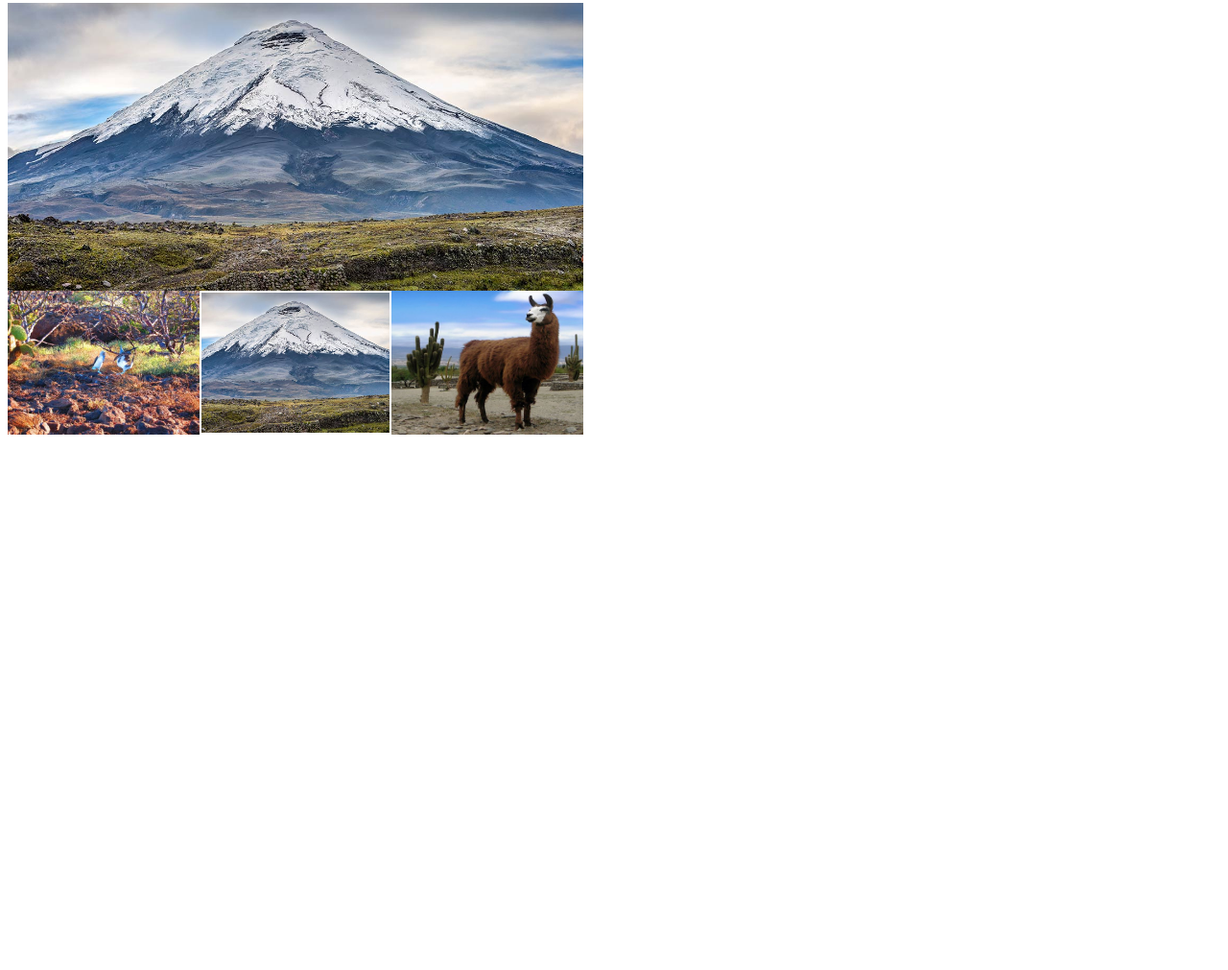
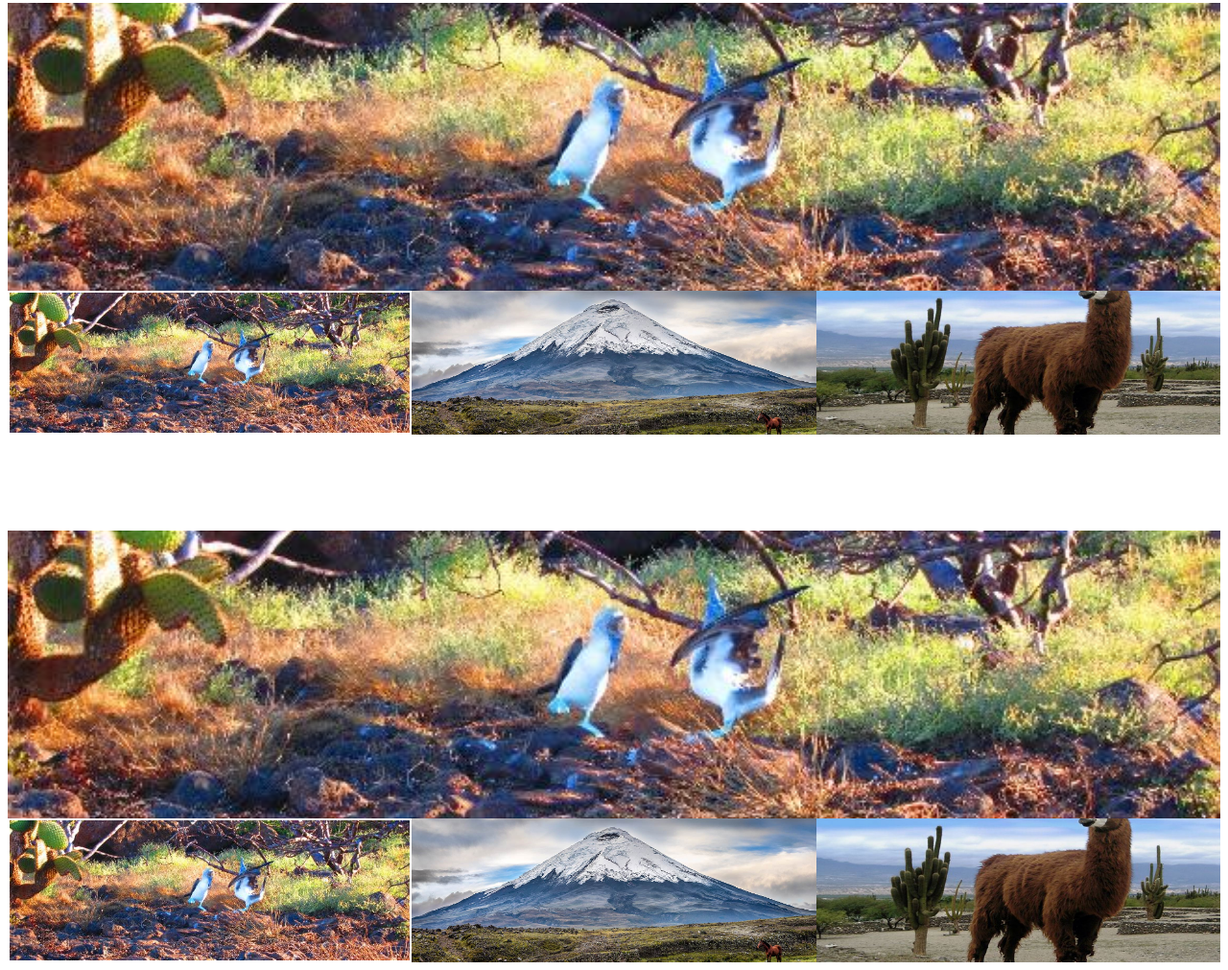
Before and after one commit to totonaq/gallery, a plain HTML site: page gallery.html in a window 1280 px wide. Shown: the part 855-1866 px from the top of the page at 96% size. Before the commit the page ends 1316 px from the top, so only its background shows below. Drawn offline with nearby package versions, Linux system fonts and the light colour scheme.

Commit message:
fixed multiple initializing

```diff
--- a/gallery.html
+++ b/gallery.html
@@ -10,7 +10,7 @@
 	.wrapper {
 		width: 100%;
 	}
-	.another-container {
+	.another-container, .other-container {
 		margin-top: 100px;
 	}
 	.container-gallery *:focus,
@@ -18,12 +18,13 @@
 		background: none;
 		outline: none;
 	}
-	.container-gallery, .another-container {
+	.container-gallery, .another-container, .other-container {
 		overflow-x: hidden;
 		position: relative;
 	}
 	.container-gallery div,
-	.another-container div {
+	.another-container div,
+	.other-container div {
 		background-position: center;
 		background-repeat: no-repeat;
 	}
@@ -144,6 +145,16 @@
 	</div>
 
 	</div>
+	<!----><div class="other-container">
+		<img src="images/6.jpg" alt="">
+		<img src="images/7.jpg" alt="">
+		<img src="images/8.jpg" alt="">
+		<img src="images/9.jpg" alt="">
+		<img src="images/10.jpg" alt="">
+		<img src="images/11.jpg" alt="">
+	</div>
+
+</div>
 
 	<!--<div class="wrap">
 		<button class="btn">button</button>
@@ -157,20 +168,23 @@
 
 		(function($) {
 
-			//create neccessary elements and classes
+			let container,
 
-			//const container = $('.container-gallery');
+				largeImg = [],
 
-			let container,
-				largeImg,
 				prevBtn,
+				allPrev = [],
 				nextBtn,
-				thumbnails,
-				allThumbs,
-				galItem,
+				allNext = [],
+
 				thumbWrap,
-				galItemLength,
-				currentNum;
+				currentThumbs,
+				allThumbs = [],
+
+				currentGalItems,
+				allGalItems = [],
+				galItemLength = [];
+
 
 			let prevContent = '<svg version="1.1" xmlns="http://www.w3.org/2000/svg" viewBox="0 0 129 129" xmlns:xlink="http://www.w3.org/1999/xlink" enable-background="new 0 0 129 129"><g><path d="m88.6,121.3c0.8,0.8 1.8,1.2 2.9,1.2s2.1-0.4 2.9-1.2c1.6-1.6 1.6-4.2 0-5.8l-51-51 51-51c1.6-1.6 1.6-4.2 0-5.8s-4.2-1.6-5.8,0l-54,53.9c-1.6,1.6-1.6,4.2 0,5.8l54,53.9z"/></g></svg>';
 			let nextContent = '<svg version="1.1" xmlns="http://www.w3.org/2000/svg" viewBox="0 0 129 129" xmlns:xlink="http://www.w3.org/1999/xlink" enable-background="new 0 0 129 129"><g><path d="m40.4,121.3c-0.8,0.8-1.8,1.2-2.9,1.2s-2.1-0.4-2.9-1.2c-1.6-1.6-1.6-4.2 0-5.8l51-51-51-51c-1.6-1.6-1.6-4.2 0-5.8 1.6-1.6 4.2-1.6 5.8,0l53.9,53.9c1.6,1.6 1.6,4.2 0,5.8l-53.9,53.9z"/></g></svg>';
@@ -178,8 +192,7 @@
 			//default settings
 
 			let defaults = {
-				defaultImg: 2,
-				width: 600,
+				//defaultImg: 2,
 				height: 600,
 				thumbHeight: 150,
 				items: 3,
@@ -187,25 +200,21 @@
 					prevButton: prevContent,
 					nextButton: nextContent
 				},
-				//fullscreen: false
-				//480: {
-					//items: 2
-				//},
+			};
 
-				/*992: {
-					items: 4
-				} */
-			};
-			let options = {};
-			let respOptions = {};
+			let options = {},
+				respOptions = {},
+
+				propArr = [],
+				respPropArr = [];
+
 
 			let methods = {
 				init: function() {
 
 					this.createElements();
-					this.setContainerWidth();
 					this.setRespProp();
-					this.setDefaultNumber();
+
 					this.setLargeImgDimensions();
 					this.setThumbnailsWrapWidth();
 					this.setThumbnailsDimensions();
@@ -213,6 +222,7 @@
 					this.justifyImgs();
 					this.prev();
 					this.next();
+
 					this.hzScroll();
 					this.setCustomControls();
 					this.responsive();
@@ -221,42 +231,65 @@
 				createElements: function() {
 					container.prepend('<div class="large-image"></div><div class="thumbnails"></div>');
 
-					largeImg = container.find($('.large-image'));
+					container.width('100%'); // move to styles
+
+
+					largeImg.push(container.find('.large-image'));
+
 
 					container.append('<div class="controls"><div class="prev-button"></div><div class="next-button"></div></div>');
 
-					prevBtn = container.find($('.prev-button'));
+					prevBtn = container.find('.prev-button');
 
-					nextBtn = container.find($('.next-button'));
+					prevBtn.addClass('inactive');
 
-					thumbnails = container.find($('.thumbnails'));
+					allPrev.push(prevBtn);
 
-					thumbnails.wrap('<div class="thmb-wrap"></div>')
+					nextBtn = container.find('.next-button');
 
-					thumbnails.append(container.find('img'));
+					allNext.push(nextBtn);
 
-					thumbnails.find('img').wrap('<div class="gallery-item"></div>');
 
-					allThumbs = $('.gallery-item');
+					currentThumbs = container.find('.thumbnails');
 
-					galItem = container.find($('.gallery-item'));
-					galItemLength = galItem.length;
+					currentThumbs.wrap('<div class="thmb-wrap"></div>')
 
-					galItem.each(function(elem) {
+					currentThumbs.append(container.find('img'));
+
+					currentThumbs.find('img').wrap('<div class="gallery-item"></div>');
+
+					allThumbs.push(currentThumbs);
+
+
+					currentGalItems = container.find('.gallery-item');
+
+					currentGalItems.eq(0).addClass('active');
+
+
+					allGalItems.push(currentGalItems);
+
+					galItemLength.push(currentGalItems.length);
+
+
+					currentGalItems.each(function(elem) {
 						$(this).css('background-image', 'url('+ $(this).find('img').attr('src') +')');
 						$(this).find('img').remove()
 					});
 
+
+					let currentImage = currentGalItems.eq(0).css('background-image');
+
+					container.find('.large-image').css('background-image', currentImage);
+
+
 					thumbWrap = $('.thmb-wrap');
-				},
 
-				setContainerWidth: function() {
-					container.width(options.width);
 				},
 
 				setRespProp: function() {
+					for (let i = 0; i < propArr.length; i++) {
 						let keys = [0];
-					$.each(options, function(key, value) {
+						$.each(propArr[i], function(key, value) {
 							let k = Number(key);
 							if (!isNaN(k)) {
 								keys.push(k);
@@ -267,46 +300,49 @@
 
 						(function resp(item) {
 							if (item <= last - 1) {
-							if (container.width() >= keys[item] && container.width() < keys[item + 1]) {
-							options = $.extend({}, respOptions, options[keys[item + 1]]);
+								if (largeImg[i].width() >= keys[item] && largeImg[i].width() < keys[item + 1]) {
+								options = $.extend({}, respPropArr[i], propArr[i][keys[item + 1]]);
 								} else {
 									resp(item + 1);
 								}
 							} else {
-							options = $.extend({}, respOptions);
+								options = $.extend({}, respPropArr[i]);
 							}
-					})(0)
+							//
+						})(0);
 
-				},
-
-				setDefaultNumber: function() {
-					largeImg.css('background-image', galItem.eq(options.defaultImg - 1).css('background-image'));
-					currentNum = options.defaultImg - 1;
-					galItem.eq(options.defaultImg - 1).addClass('active');
-					//console.log(currentNum)
+						propArr.splice(i, 1, options);
+					}
 
 				},
 
 				setLargeImgDimensions: function() {
-					largeImg.css({
+					for (let i = 0; i < propArr.length; i++) {
+						largeImg[i].css({
 							'width':'100%',
-						'height':options.height
+							'height':propArr[i].height
 						});
+					}
 				},
 
 				setThumbnailsWrapWidth: function() {
-					thumbnails.width(largeImg.width() / options.items * galItemLength);
+					for (let i = 0; i < propArr.length; i++) {
+						allThumbs[i].width(largeImg[i].width() / propArr[i].items * galItemLength[i]);
+					}
+
 				},
 
 				setThumbnailsDimensions: function() {
-					galItem.css({
-						'width':largeImg.width() / options.items,
-						'height':options.thumbHeight
+					for (let i = 0; i < propArr.length; i++) {
+						allGalItems[i].css({
+							'width':largeImg[i].width() / propArr[i].items,
+							'height':propArr[i].thumbHeight
 						});
+					}
 				},
 
 				changeLargeImg: function() {
-					allThumbs.click(function() {
+					$('.gallery-item').click(function() {
 
 						let clickedImg = $(this).css('background-image');
 
@@ -316,8 +352,20 @@
 
 						$(this).addClass("active");
 
-						//currentNum = galItem.index($(this));
-						methods.makeInactiveBtn();
+
+
+
+						let items = $(this).parent().children();
+
+						$(this).parent().parent().next().children().removeClass('inactive');
+
+						if (items.index($(this)) === 0) {
+							$(this).parent().parent().next().find('.prev-button').addClass('inactive');
+						}
+						if (items.index($(this)) === items.length - 1) {
+							$(this).parent().parent().next().find('.next-button').addClass('inactive');
+						}
+
 					});
 
 				},
@@ -328,11 +376,7 @@
 
 						let active = $(this).parent().prev().find('.active').prev();
 
-						console.log(active)
-
 						let allItems = $(this).parent().prev().find('.gallery-item');
-
-						//$(this).data('clicked', true);
 
 						let number = $(allItems).index(active);
 
@@ -342,24 +386,13 @@
 							active.addClass('active');
 							active.next().removeClass('active');
 
-							//methods.alignThumbs();
-
 						} else {
 							$(this).parent().prev().scrollLeft(0);
 						}
 
-						$(this).parent().children().removeClass('inactive');
-						if (number < 1) {
-							$(this).addClass('inactive');
-						}
-						//methods.makeInactiveBtn.call(this, number, allItems);
-						//console.log(active.position().left)
+						methods.setPositionOfItem.call(this, active, number, allItems);
 
-
-						if (active.position() != undefined && active.position().left < 0) {
-							$(this).parent().prev().scrollLeft(number * allItems.width() - $(this).parent().parent().width());
-						}
-
+						methods.makeInactiveBtn.call(this, number, allItems);
 
 					});
 
@@ -373,8 +406,6 @@
 
 						let allItems = $(this).parent().prev().find('.gallery-item');
 
-						//$(this).data('clicked', true);
-
 						let number = $(allItems).index(active);
 
 						if (number < allItems.length) {
@@ -384,49 +415,49 @@
 						} else {
 							$(this).parent().prev().scrollLeft(allItems.length * allItems.width());
 						}
-						console.log(number)
-						$(this).parent().children().removeClass('inactive');
-						if (number > allItems.length - 2 || number < 0) {
-							$(this).addClass('inactive');
-						}
 
-						//console.log(active.position().left)
+						methods.setPositionOfItem.call(this, active, number, allItems);
+
+						methods.makeInactiveBtn.call(this, number, allItems);
 
 
-						if (active.position() != undefined && active.position().left > $(this).parent().parent().width() -  allItems.width()) {
-							$(this).parent().prev().scrollLeft((number + 1) * allItems.width())
-						}
-
-
-
-						//methods.makeInactiveBtn.call(this, number, allItems);
+						//console.log(active.scrollLeft())
 
 					});
 
 				},
 
-				/*makeInactiveBtn: function(current, all) {
-					$(this).parent().children().removeClass('inactive');
-					if (current <= 1) {
-						$(this).parent().find('.prev-button').addClass('inactive');
-					} else if (current == all.length - 2) {
-						$(this).parent().find('.next-button').addClass('inactive');
+				setPositionOfItem: function(active, number, allItems) {
+					if (active.position() != undefined && active.position().left < -5) {
+
+						$(this).parent().prev().scrollLeft(number * allItems.width() - $(this).parent().parent().width());
+
 					}
-				},*/
 
-				justifyImgs: function(elem, ratio) {
-					largeImg.css('background-size', 'cover');
-					galItem.css('background-size', 'cover');
+					if (active.position() != undefined && active.position().left >= $(this).parent().prev().width() - 5) {
+
+						$(this).parent().prev().scrollLeft((number + 1) * allItems.width())
+
+					}
 				},
 
-				/*alignThumbs: function() {
-					if (prevBtn.data('clicked') && $('.active').position().left < 0) {
-							thumbWrap.scrollLeft((currentNum - options.items + 1) * galItem.width());
+				makeInactiveBtn: function(number, allItems) {
 
-					} else if (nextBtn.data('clicked') && $('.active').position().left > (options.items - 1) * galItem.width()) {
-							thumbWrap.scrollLeft(currentNum * galItem.width());
+					$(this).parent().children().removeClass('inactive');
+					if (number > allItems.length - 2 || number < 0) {
+						$(this).addClass('inactive');
+					} else if (number < 1) {
+						$(this).addClass('inactive');
 					}
-				},*/
+				},
+
+				justifyImgs: function() {
+					for (let i = 0; i < propArr.length; i++) {
+						largeImg[i].css('background-size', 'cover');
+						allGalItems[i].css('background-size', 'cover');
+					}
+
+				},
 
 				hzScroll: function() {
 					let curDown = false,
@@ -474,6 +505,11 @@
 				container = $(this);
 
 				options = respOptions = $.extend({}, defaults, params);
+
+				propArr.push(options);
+
+				respPropArr.push(respOptions);
+
 				methods.init();
 
 				return this;
@@ -483,32 +519,29 @@
 		})(jQuery);
 
 		$('.container-gallery').gallery({
-			defaultImg: 1,
+
 			width: '100%',
-			//whRatio: 1.5,
 			//items: 3,
-			//thumbRatio: 4,
+			480: {
 
-			480: {
-				defaultImg: 1,
 				items: 2,
 				height: 400,
 				thmbHeight: 100
 			},
 			768: {
-				defaultImg: 3,
+
 				items: 4,
 				height: 500,
 				thmbHeight: 120
 			},
 			600: {
-				defaultImg: 4,
+
 				items: 3
 			},
 			992 : {
-				defaultImg: 1,
+
 				items: 3,
-				//width: 400,  some methods should be banned!!!
+				height: 350
 			}
 			//'customControls': {
 				//prevButton: 'left',
@@ -516,17 +549,49 @@
 			//}
 		}).css('color', 'red');
 
-		$('.another-container').gallery({
-			height: 300
+		/**/$('.another-container').gallery({
+			height: 300,
+			width: '100%',
+			480: {
+
+				items: 2,
+				height: 400,
+				thmbHeight: 100
+			},
+			768: {
+
+				items: 4,
+				height: 500,
+				thmbHeight: 120
+			},
+			600: {
+
+				items: 3
+			},
+			992 : {
+
+				items: 5,
+				height: 650
+			}
 		});
 
+		$('.other-container').gallery({
+			height: 300,
+			width: '100%',
+
+			992 : {
+
+				items: 2,
+				height: 750
+			}
+		})
+
 		/*TASKS
-		* 1) Add the ability to initialize plugin many times in a
-		* document; fix current slide
+		*
 		* 2) get rid of <style> tag
 		* 3) set animation effects to slides (not necessary)
 		* 4) fix swipe!!!
-		* 5) delete some properties from responsive blocks (like width)
+		* 5) fix setPositionOfItem
 		*/
 	</script>
 </body>
```
Lines whose indentation alone changed are shown as unchanged.
